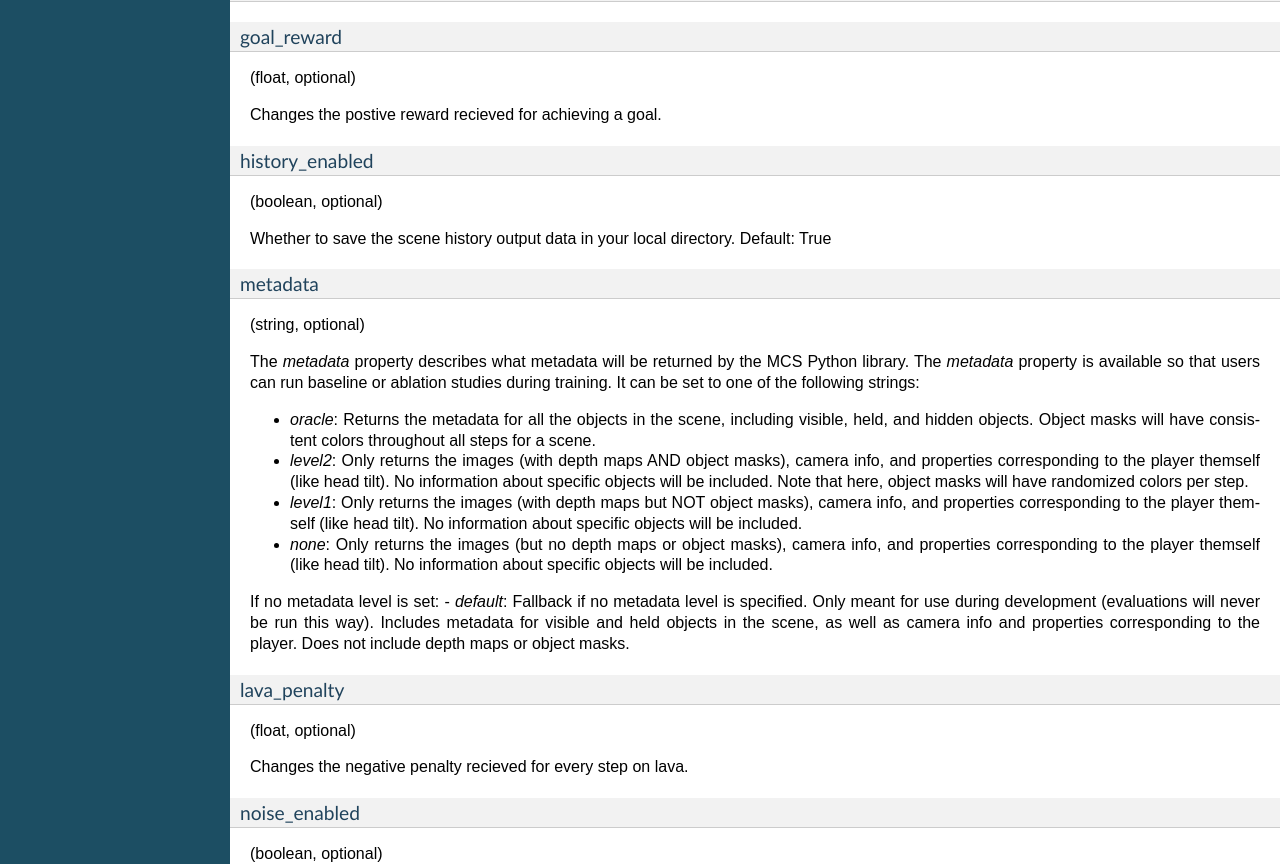
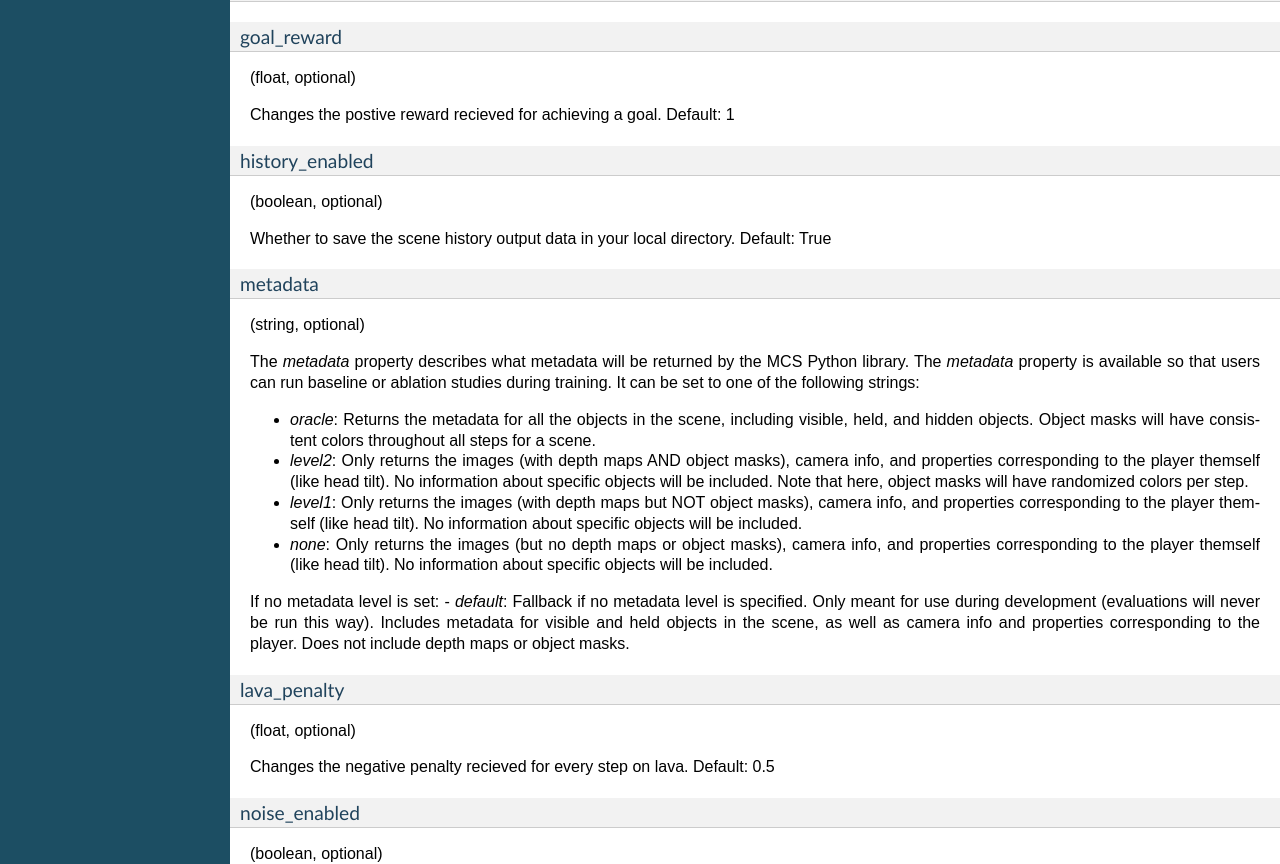
Before and after one commit to NextCenturyCorporation/MCS, a Sphinx documentation site: the page built from docs/source/install.rst, in a window 1280 px wide and 1400 px high, scrolled down 1842 px. Shown: the part 154-1018 px from the top of the window. Built offline with Sphinx 7.4.7, drawn with Linux system fonts in a browser that asks for light colours; some of the changed text lies outside the part shown.

```diff
--- a/docs/source/install.rst
+++ b/docs/source/install.rst
@@ -126,7 +126,7 @@
 
 (float, optional)
 
-Changes the postive reward recieved for achieving a goal.
+Changes the postive reward recieved for achieving a goal. Default: 1
 
 
 history_enabled
@@ -156,7 +156,7 @@
 
 (float, optional)
 
-Changes the negative penalty recieved for every step on lava.
+Changes the negative penalty recieved for every step on lava.  Default: 0.5
 
 noise_enabled
 ^^^^^^^^^^^^^^^
@@ -191,7 +191,7 @@
 
 (float, optional)
 
-Changes the negative penalty recieved for every step.
+Changes the negative penalty recieved for every step. Default: 0.001
 
 video_enabled
 ^^^^^^^^^^^^^
```
Also changed, not shown: 2 other files.
